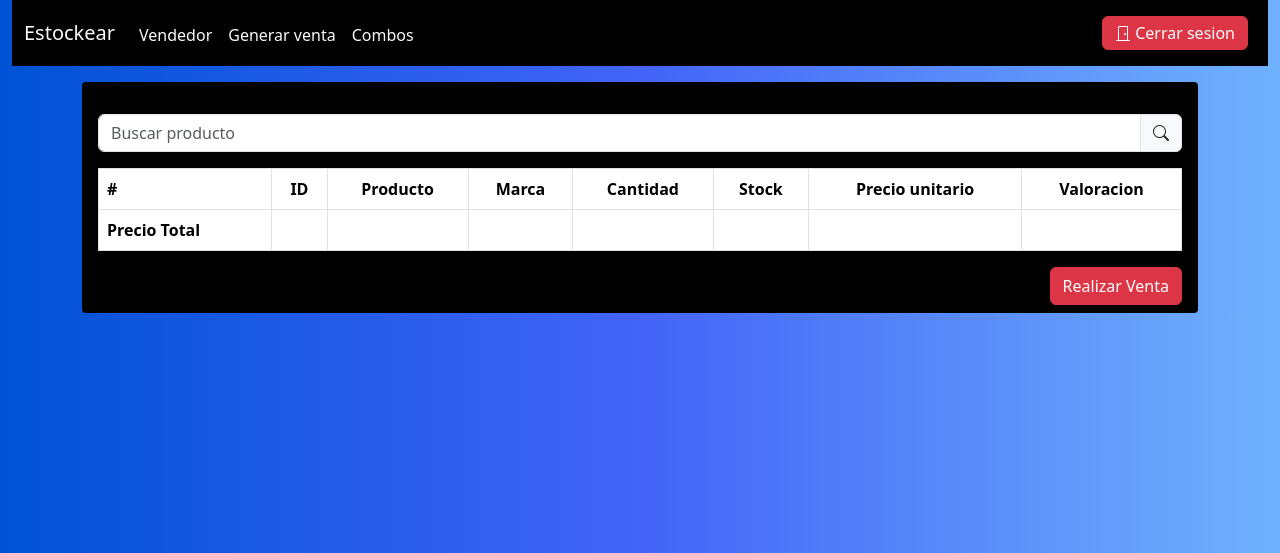
After one commit to leanbarrios2018/lppw2023-proyectointegrador-bss, a PHP site: page /vendedor-generar-ventas.html in a window 1280 px wide. The commit adds this page. Shown: the top 553 px of the page. Run offline with PHP 8.4, Linux system fonts and the light colour scheme; lists and menus that the app fills with data are empty; some libraries are stand-ins or nearby versions.

Commit message:
Creacion de la inferfaz Generar ventas y Script de Buscar Producto

```diff
--- /dev/null
+++ b/css/Style-Vendedor.Css
@@ -0,0 +1,3 @@
+body {
+    background: linear-gradient(to right, #0052d4, #4364f7, #6fb1fc);
+}
--- a/css/mystyle.css
+++ b/css/mystyle.css
@@ -1,5 +1,5 @@
 body {
-    background: linear-gradient(to right, #212529, #0d6efd);
+    background: linear-gradient(to right, #0052d4, #4364f7, #6fb1fc);
 }
 
 .pintar_negro_azul {
--- /dev/null
+++ b/js/buscar-producto.js
@@ -0,0 +1,101 @@
+function inicio() {
+    document.getElementById("buscarBoton").addEventListener("click", buscarProducto, false);
+}
+
+// Lista de productos (ejemplo)
+const productos = [
+    { id: 1, producto: 'Camisa', marca: "Adidas", stock: 200, precio: 20 },
+    { id: 2, producto: 'Pantalon', marca: "Louis Vuitton", stock: 100, precio: 30 },
+    { id: 3, producto: 'Zapatos', marca: "Michael Kors", stock: 300, precio: 50 },
+    // Agrega más productos aquí...
+];
+
+//Contador de filas
+let NumFilas = 0;
+
+function buscarProducto() {
+
+    let productoInput = document.getElementById("buscarInput").value.toLowerCase();
+
+    let resultados = [];
+
+    for (let productoBuscado of productos) { //productos es la lista de productos (ejemplo)
+        let nombreProducto = productoBuscado.producto.toLowerCase();
+
+        if (nombreProducto.includes(productoInput)) { //El método includes () devuelve true si una matriz contiene un valor específico.
+            resultados.push(productoBuscado); //El método push() agrega nuevos elementos al final de una matriz.
+        }
+    }
+
+    mostrarResultados(resultados); //funcion
+}
+
+function mostrarResultados(resultados) {
+    NumFilas++;
+
+    let tablaVenta = document.getElementById("myTablaVenta");
+    let tbody = document.getElementById("tbody");
+    let tr = document.createElement("tr");
+    let tdNro = document.createElement("td");
+    let tdID = document.createElement("td");
+    let tdProducto = document.createElement("td");
+    let tdMarca = document.createElement("td");
+    let tdCantidad = document.createElement("td");
+    let tdStock = document.createElement("td");
+    let tdPrecio = document.createElement("td");
+    let tdValoracion = document.createElement("td");
+    let tdTotal = document.getElementById("total");
+
+    if (resultados.length > 0) {
+        tdNro.setAttribute("scope", "row");
+        tdID.setAttribute("class", "text-center");
+        tdProducto.setAttribute("class", "text-center");
+        tdMarca.setAttribute("class", "text-center");
+        tdCantidad.setAttribute("class", "text-center");
+        tdStock.setAttribute("class", "text-center");
+        tdPrecio.setAttribute("class", "text-center");
+        tdValoracion.setAttribute("class", "text-center");
+        tdTotal.setAttribute("class", "text-center");
+
+        for (let producto of resultados) {//Checkeamos si el array esta vacio
+
+            //Seteamos los valores de productos a las columnas
+            tdNro.innerHTML = NumFilas;
+            tdID.innerHTML = `${producto.id}`;
+            tdProducto.innerHTML = `${producto.producto}`;//Agrego el nombre del producto
+            tdMarca.innerHTML = `${producto.marca}`;
+            tdCantidad.innerHTML = "5"//Corregir
+            tdStock.innerHTML = `${producto.stock}`;
+            tdPrecio.innerHTML = `${producto.precio}`;
+            tdValoracion.innerHTML = "$100";//Corregir
+            tdTotal.innerHTML = "100"//Corregir
+
+
+            //Agregamos las columnas a las filas
+            tbody.appendChild(tr);
+            tr.appendChild(tdNro);
+            tr.appendChild(tdID);
+            tr.appendChild(tdProducto);
+            tr.appendChild(tdMarca);
+            tr.appendChild(tdCantidad);
+            tr.appendChild(tdStock);
+            tr.appendChild(tdPrecio);
+            tr.appendChild(tdValoracion);
+        }
+    }
+    // else {
+    //     resultsContainer.textContent = 'No se encontraron resultados.'; //Corregir
+    // }
+
+}
+
+
+
+
+
+
+
+
+
+
+window.addEventListener("load", inicio, false);
--- /dev/null
+++ b/vendedor-generar-ventas.html
@@ -0,0 +1,101 @@
+<!DOCTYPE html>
+<html lang="es">
+
+<head>
+    <meta charset="UTF-8">
+    <meta name="viewport" content="width=device-width, initial-scale=1.0">
+
+    <!--styles-->
+    <link href="https://cdn.jsdelivr.net/npm/bootstrap@5.3.2/dist/css/bootstrap.min.css" rel="stylesheet" integrity="sha384-T3c6CoIi6uLrA9TneNEoa7RxnatzjcDSCmG1MXxSR1GAsXEV/Dwwykc2MPK8M2HN" crossorigin="anonymous">
+    <link rel="stylesheet" href="./css/mystyle.css">
+    <link rel="stylesheet" href="./css/style-vendedor.Css">
+
+    <!--Icon-->
+    <link rel="icon" href="./favicon/favicon.ico">
+    <script src="https://kit.fontawesome.com/364177c3f4.js" crossorigin="anonymous"></script>
+    <link rel="stylesheet" href="https://cdn.jsdelivr.net/npm/bootstrap-icons@1.11.1/font/bootstrap-icons.css">
+
+    <!--Javascript-->
+    <script src="https://cdn.jsdelivr.net/npm/bootstrap@5.3.2/dist/js/bootstrap.bundle.min.js" integrity="sha384-C6RzsynM9kWDrMNeT87bh95OGNyZPhcTNXj1NW7RuBCsyN/o0jlpcV8Qyq46cDfL" crossorigin="anonymous"defer></script>
+    <script src="./js/buscar-producto.js" defer></script>
+    <title>Estockear:Generar Ventas</title>
+</head>
+
+<body>
+    <header class="container-fluid">
+        <div class="row">
+            <div class="mx-auto col-12">
+                <!-- navbar - inicio -->
+                <nav class="navbar navbar-expand-lg bg-black">
+                    <div class="container-fluid">
+                        <a class="navbar-brand text-light fs-5" href="#">Estockear</a>
+                        <button class="navbar-toggler" type="button" data-bs-toggle="collapse" data-bs-target="#navbarNav" aria-controls="navbarNav" aria-expanded="false" aria-label="Toggle navigation"><span class="navbar-toggler-icon"></span></button>
+                        <div class="collapse navbar-collapse" id="navbarNav">
+                            <ul class="navbar-nav">
+                                <li class="nav-item">
+                                    <a class="nav-link text-light mt-1" href="index-vendedor.html">Vendedor</a>
+                                </li>
+                                <li class="nav-item">
+                                    <a class="nav-link text-light mt-1 fs-6" href="vendedor-generar-ventas.html">Generar
+                                        venta</a>
+                                </li>
+                                <li class="nav-item">
+                                    <a class="nav-link text-light mt-1 fs-6" href="#">Combos</a>
+                                </li>
+                            </ul>
+                        </div>
+                        <ul class="navbar-nav">
+                            <li class="nav-item text-end">
+                                <a class="nav-link" href="./index.html"><button class="btn btn-danger py-1" id="salir"><i class="bi bi-door-closed"></i> Cerrar sesion</button></a>
+                            </li>
+                        </ul>
+                    </div>
+                </nav>
+                <!-- navbar - fin -->
+            </div>
+        </div>
+    </header>
+    <section class="container">
+        <form action="" id="generarVentas">
+            <div class="bg-black pt-2 pe-3 pb-2 ps-3  mt-3 rounded-1">
+                <div class="input-group  mt-4 mb-3">
+                    <input type="search" name="buscarInput" id="buscarInput" class="form-control" placeholder="Buscar producto">
+                    <button class="input-group-text" type="button" id="buscarBoton"><i class="bi bi-search"></i></button>
+                </div>
+                    <table class="table table-bordered" id="myTablaVenta">
+                        <thead>
+                            <tr>
+                                <th scope="col">#</th>
+                                <th scope="col" class="text-center">ID</th>
+                                <th scope="col" class="text-center">Producto</th>
+                                <th scope="col" class="text-center">Marca</th>
+                                <th scope="col" class="text-center">Cantidad</th>
+                                <th scope="col" class="text-center">Stock</th>
+                                <th scope="col" class="text-center">Precio unitario</th>
+                                <th scope="col" class="text-center">Valoracion</th>
+                            </tr>
+                        </thead>
+                        <tbody id="tbody">
+
+                        </tbody>
+                        <tfoot>
+                            <th scope="row">Precio Total</th>
+                            <td class="text-center"></td>
+                            <td class="text-center"></td>
+                            <td class="text-center"></td>
+                            <td class="text-center"></td>
+                            <td class="text-center"></td>
+                            <td class="text-center"></td>
+                            <td class="text-center" id="total"></td>
+                        </tfoot>
+                    </table>
+                <div class="text-end">
+                    <button type="submit" class="btn btn-danger" id="realizarVentaBoton">Realizar Venta</button>
+                </div>
+            </div>
+        </form>
+
+    </section>
+</body>
+
+</html>
```
Also changed, not shown: index-vendedor.html (+3 -4 lines).
